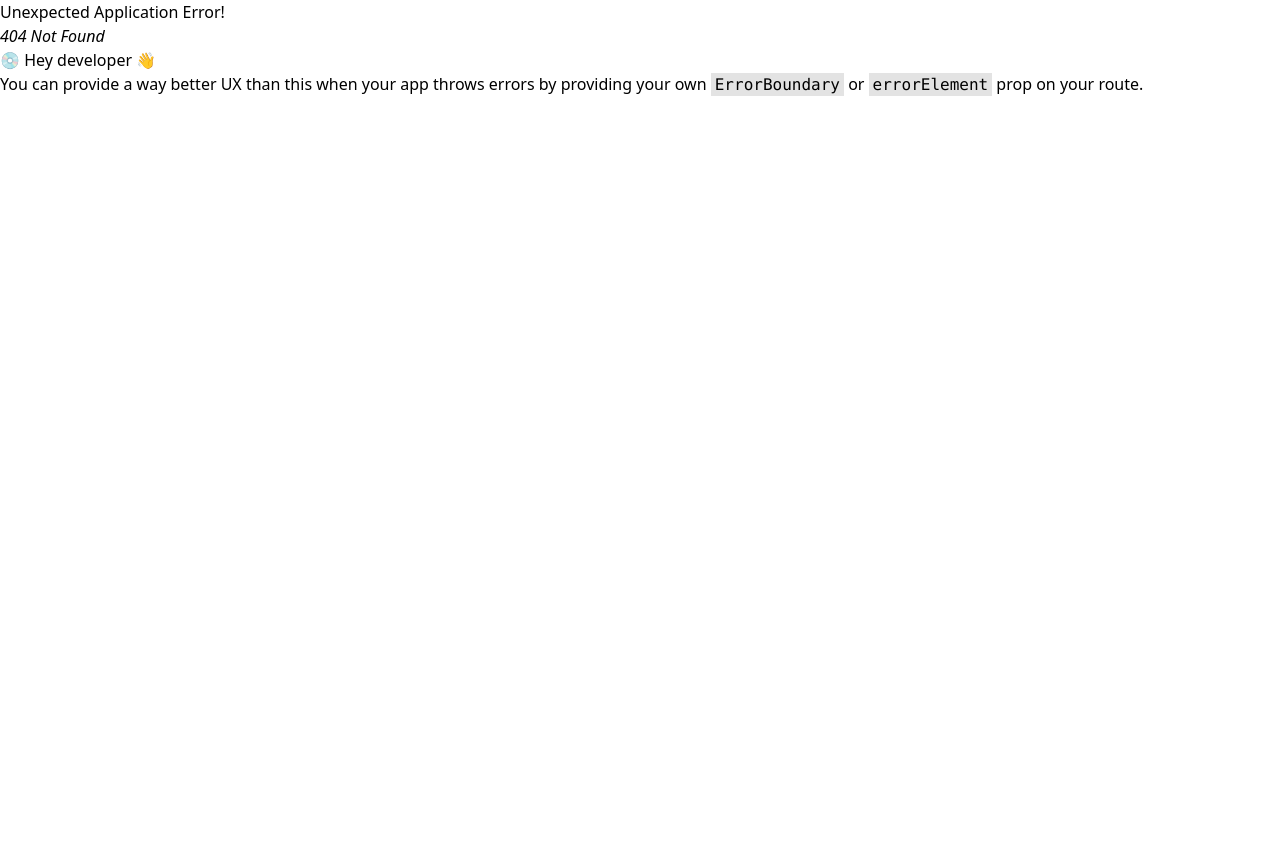
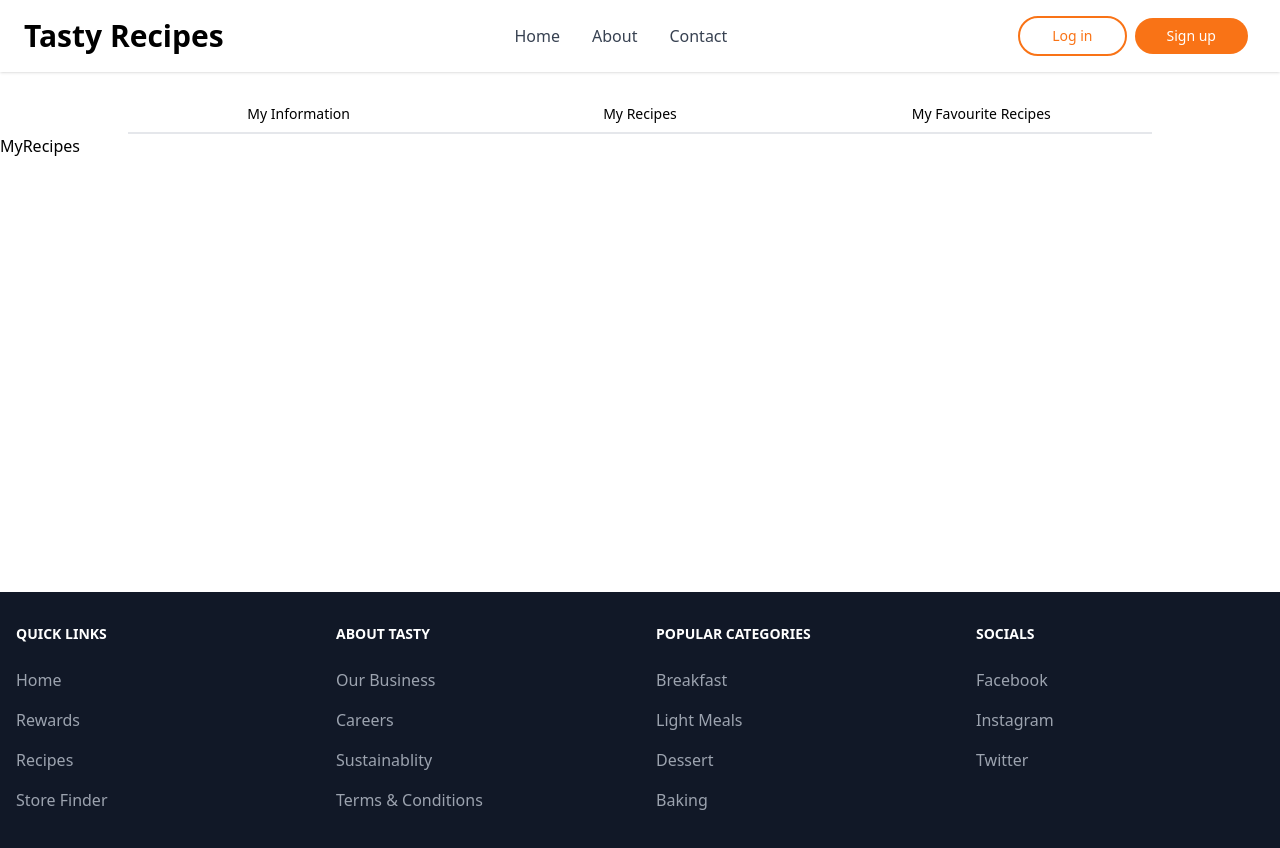
Before and after one commit to Jon-Felipe/Tasty-React, a React (Vite) app: page /profile/my-recipes in a window 1280 px wide. Before the commit this address had no page. Shown: the top 848 px of the page. Before the commit the page ends 800 px from the top, so only its background shows below. Built offline with nearby package versions, Linux system fonts and the light colour scheme.

Commit message:
created my recipes page

```diff
--- a/src/App.tsx
+++ b/src/App.tsx
@@ -20,6 +20,7 @@ import {
   Register,
   SingleRecipe,
   Profile,
+  MyRecipes,
 } from './pages';
 
 const router = createBrowserRouter(
@@ -33,6 +34,7 @@ const router = createBrowserRouter(
       <Route path='register' element={<Register />} />
       <Route path='profile' element={<ProfileLayout />}>
         <Route index element={<Profile />} />
+        <Route path='my-recipes' element={<MyRecipes />} />
       </Route>
     </Route>
   )
--- /dev/null
+++ b/src/pages/MyRecipes.tsx
@@ -0,0 +1,9 @@
+import React from 'react';
+
+type Props = {};
+
+const MyRecipes = (props: Props) => {
+  return <div>MyRecipes</div>;
+};
+
+export default MyRecipes;
--- a/src/pages/index.ts
+++ b/src/pages/index.ts
@@ -5,5 +5,15 @@ import Login from './Login';
 import Register from './Register';
 import SingleRecipe from './SingleRecipe';
 import Profile from './Profile';
+import MyRecipes from './MyRecipes';
 
-export { Home, About, Contact, Login, Register, SingleRecipe, Profile };
+export {
+  Home,
+  About,
+  Contact,
+  Login,
+  Register,
+  SingleRecipe,
+  Profile,
+  MyRecipes,
+};
```
